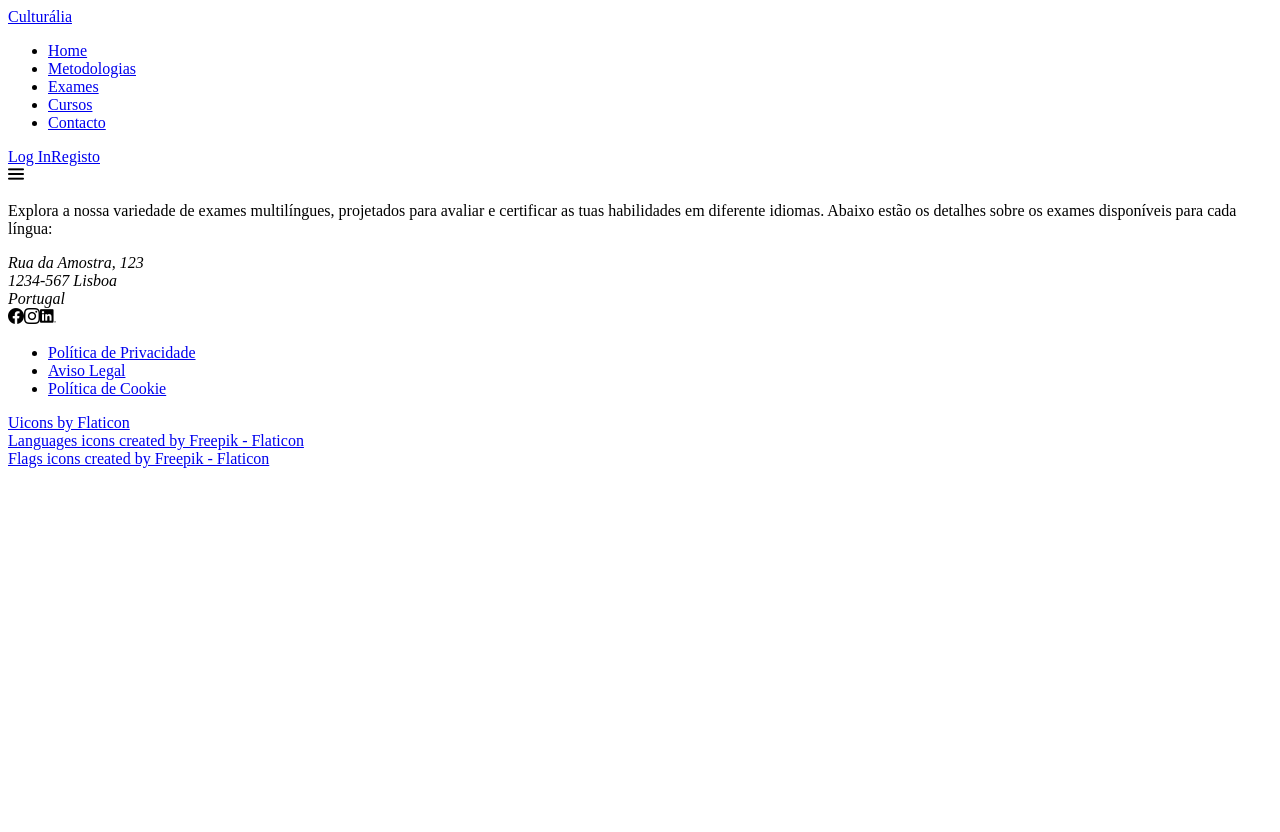
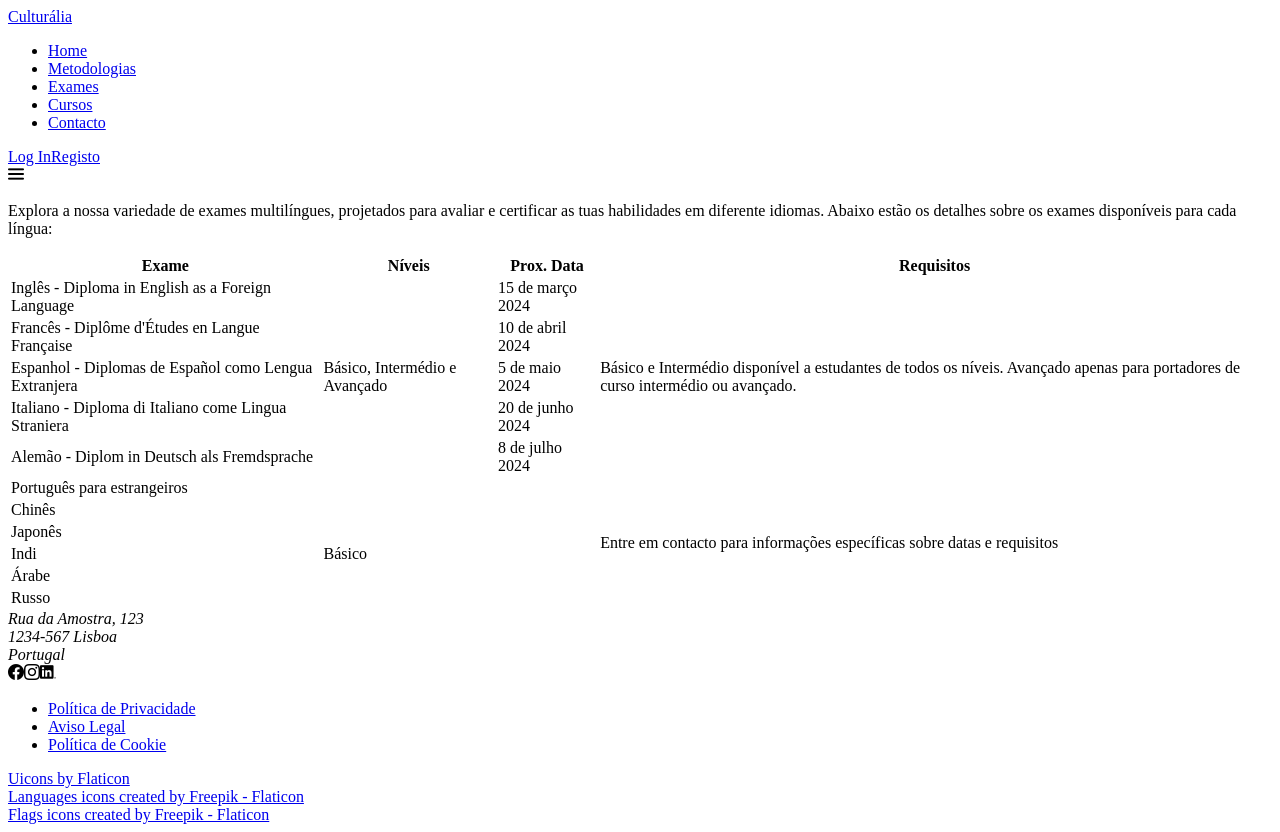
Before and after one commit to ItsaMeJess96/Language-Academy-Website, a React (Vite) app: page /exams in a window 1280 px wide. Before the commit the page ends 800 px from the top, so only its background shows below. Built offline with nearby package versions, Linux system fonts and the light colour scheme.

Commit message:
tabela dos exames

```diff
--- /dev/null
+++ b/src/Components/ExamsTable.jsx
@@ -0,0 +1,139 @@
+// Componente Tabela sobre exames
+
+// Dados a serem usados na tabela: nome do exame, níveis, data e requisitos (caso não tenha nível, data ou requisitos, colocar info nos requisitos)
+
+const examsData = [
+    {
+        exam: 'Inglês - Diploma in English as a Foreign Language',
+        level: 'Básico, Intermédio e Avançado',
+        date: '15 de março 2024',
+        requirements: 'Básico e Intermédio disponível a estudantes de todos os níveis. Avançado apenas para portadores de curso intermédio ou avançado.'
+    },
+    {
+        exam: "Francês - Diplôme d'Études en Langue Française",
+        level: 'Básico, Intermédio e Avançado',
+        date: '10 de abril 2024',
+        requirements: 'Básico e Intermédio disponível a estudantes de todos os níveis. Avançado apenas para portadores de curso intermédio ou avançado.'
+    },
+    {
+        exam: "Espanhol - Diplomas de Español como Lengua Extranjera",
+        level: 'Básico, Intermédio e Avançado',
+        date: '5 de maio 2024',
+        requirements: 'Básico e Intermédio disponível a estudantes de todos os níveis. Avançado apenas para portadores de curso intermédio ou avançado.'
+    },
+    {
+        exam: "Italiano - Diploma di Italiano come Lingua Straniera",
+        level: 'Básico, Intermédio e Avançado',
+        date: '20 de junho 2024',
+        requirements: 'Básico e Intermédio disponível a estudantes de todos os níveis. Avançado apenas para portadores de curso intermédio ou avançado.'
+    },
+    {
+        exam: "Alemão - Diplom in Deutsch als Fremdsprache",
+        level: 'Básico, Intermédio e Avançado',
+        date: '8 de julho 2024',
+        requirements: 'Básico e Intermédio disponível a estudantes de todos os níveis. Avançado apenas para portadores de curso intermédio ou avançado.'
+    },
+    {
+        exam: 'Português para estrangeiros',
+        requirements: 'Entre em contacto para informações específicas sobre datas e requisitos',
+    },
+    {
+        exam: 'Chinês',
+        level: 'Básico',
+        requirements: 'Entre em contacto para informações específicas sobre datas e requisitos'
+    },
+    {
+        exam: 'Japonês',
+        level: 'Básico',
+        requirements: 'Entre em contacto para informações específicas sobre datas e requisitos'
+    },
+    {
+        exam: 'Indi',
+        level: 'Básico',
+        requirements: 'Entre em contacto para informações específicas sobre datas e requisitos'
+    },
+    {
+        exam: 'Árabe',
+        level: 'Básico',
+        requirements: 'Entre em contacto para informações específicas sobre datas e requisitos'
+    },
+    {
+        exam: 'Russo',
+        level: 'Básico',
+        requirements: 'Entre em contacto para informações específicas sobre datas e requisitos'
+    }
+]
+
+// componente que irá gerar a tabela:
+
+function ExamsTable() {
+    return (
+        <table>
+            <thead>
+                <tr>
+                    <th>Exame</th>
+                    <th>Níveis</th>
+                    <th>Prox. Data</th>
+                    <th>Requisitos</th>
+                </tr>
+            </thead>
+            <tbody>
+                {/* iterar sobre o array para criar tabela */}
+                {examsData.map((exam, index) => (
+                    <tr key={index}>
+                        {/* célula para o nome do exame */}
+                        <td>{exam.exam}</td>
+                        {/* Célula para nível do exame
+                            veririca se é a primeira linha ou se o nível é diferente do anterior */}
+                        { (index === 0 || exam.level !== examsData[index-1].level ? (
+                            // se for verdadeiro vai criar uma célula e aplicar rowSpan
+                            <td rowSpan={countEqualLevelRows(examsData, index)}>{exam.level}</td>
+                        ) : null)}
+                        {/* célula para a proxima data*/}
+                        <td>{exam.date}</td>
+                        {/* célula para requisitos
+                            segue a mesma lógica que a linha para o nível mas aplicada aos requisitos */}
+                        {index === 0 || exam.requirements !== examsData[index-1].requirements ? (
+                                <td rowSpan={countEqualRequirementsRows(examsData, index)}>{exam.requirements}</td>
+                        ) : null}
+                    </tr>
+                ))}
+            </tbody>
+        </table>
+    )
+}
+
+
+// função para contar linhas da tabela com level igual:
+function countEqualLevelRows(data, currentIndex) {
+    // iniciar em 1 para contar com a linha atual
+    let count = 1;
+    // percorrer os indice atual e os próximos
+    for (let i = currentIndex + 1; i < data.length; i++) {
+        // se o próximo for igual ao atual, incrementa o contador, caso contrário para de contar
+        if (data[i].level === data[currentIndex].level) {
+            count++;
+        } else {
+            break;
+        }
+    }
+    return count
+}
+
+// função para contar linhas da tabela com requerimentos iguais
+// semelhante à anterior, apenas aplicar para requirements
+function countEqualRequirementsRows(data, currentIndex) {
+    let count = 1;
+    for (let i = currentIndex + 1; i < data.length; i++) {
+        if (data[i].requirements === data[currentIndex].requirements) {
+            count++;
+        } else {
+            break;
+        }
+    }
+    return count
+}
+
+
+
+export default ExamsTable;
--- a/src/Pages/Exams.jsx
+++ b/src/Pages/Exams.jsx
@@ -1,3 +1,5 @@
+
+import ExamsTable from "../Components/ExamsTable";
 
 function Exams() {
     return (
@@ -9,6 +11,7 @@ function Exams() {
                     Abaixo estão os detalhes sobre os exames disponíveis para cada língua:
                 </p>
             </div>
+            <ExamsTable />
         </div>
     )
 }
```
